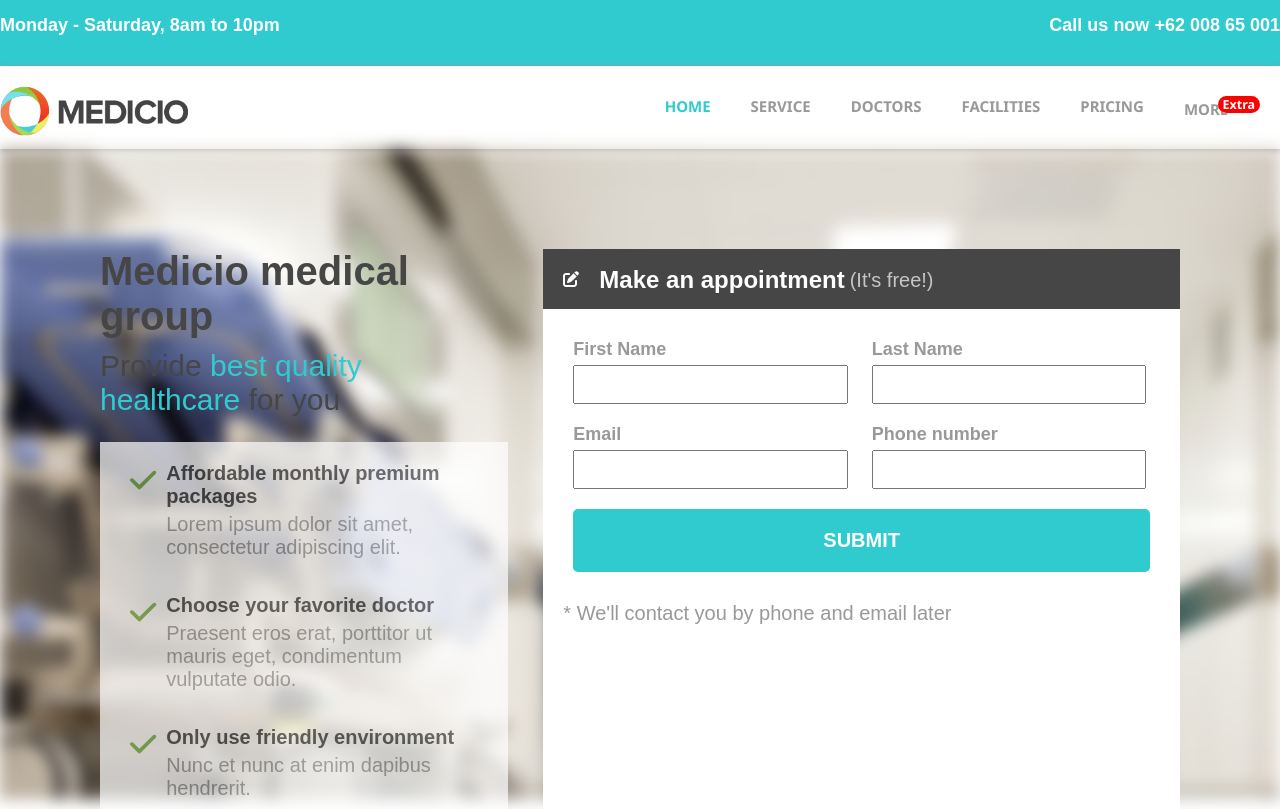
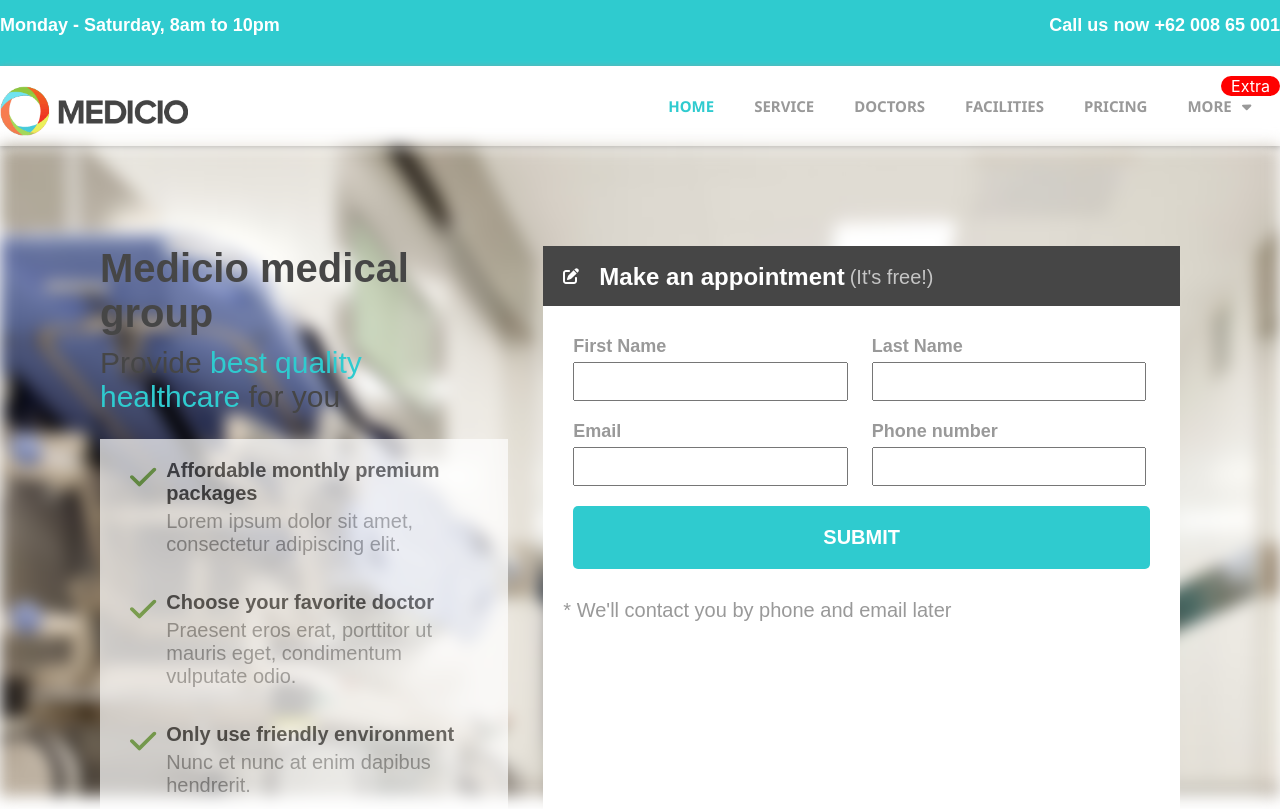
Before and after one commit to PSPenta/medicio-template, a React (Create React App) app: page / in a window 1280 px wide. Shown: the top 809 px of the page. Built offline with nearby package versions, Linux system fonts and the light colour scheme.

Commit message:
Code optimised

```diff
--- a/src/App.css
+++ b/src/App.css
@@ -73,3 +73,11 @@ h6 {
   font-weight: 900;
   cursor: pointer;
 }
+
+li {
+  list-style: none;
+}
+
+a {
+  text-decoration: none;
+}
--- a/src/components/Banner.css
+++ b/src/components/Banner.css
@@ -18,6 +18,5 @@
 }
 
 .banner-content a {
-  text-decoration: none;
   color: var(--white);
 }
--- a/src/components/DoctorCard.css
+++ b/src/components/DoctorCard.css
@@ -8,10 +8,6 @@
   border: 1px solid var(--light-grey);
 }
 
-.doctor-card a {
-  text-decoration: none;
-}
-
 .doctor-card a h5 {
   margin-top: 20px;
   color: var(--blue);
--- a/src/components/Doctors.css
+++ b/src/components/Doctors.css
@@ -14,7 +14,6 @@
 }
 
 .designation-nav li {
-  list-style: none;
   cursor: pointer;
   padding: 5px 10px;
   margin-right: 15px;
--- a/src/components/Header.css
+++ b/src/components/Header.css
@@ -26,11 +26,9 @@ nav ul {
 
 nav ul li {
   padding: 0 20px;
-  list-style: none;
 }
 
 nav ul li a {
-  text-decoration: none;
   font-family: 'Noto Sans', sans-serif;
   font-size: 15px;
   font-weight: bold;
@@ -42,13 +40,14 @@ nav ul li a.active, nav ul li a:hover {
   color: var(--blue);
 }
 
-nav ul sup {
+.extra {
   background-color: var(--red);
   color: var(--white);
   border-radius: 50px;
-  padding: 0 5px;
-  margin-top: -10000000px;
-  margin-left: -30px;
+  height: 20px;
+  padding: 0 10px;
+  margin-top: -20px;
+  margin-left: -50px;
   text-transform: none;
 }
 
--- a/src/components/Header.jsx
+++ b/src/components/Header.jsx
@@ -18,7 +18,8 @@ function Header() {
             <li><a href={'#Doctors'}>Doctors</a></li>
             <li><a href={'#Facilities'}>Facilities</a></li>
             <li><a href={'#Pricing'}>Pricing</a></li>
-            <li><a href={'#More'}>More<span><FontAwesomeIcon icon={faCaretDown} /></span><sup>Extra</sup></a></li>
+            <li><a href={'#More'}>More<span><FontAwesomeIcon icon={faCaretDown} /></span></a></li>
+            <span className={'extra'}>Extra</span>
           </ul>
         </nav>
       </div>
--- a/src/components/HealthPackage.css
+++ b/src/components/HealthPackage.css
@@ -52,7 +52,6 @@
 }
 
 .health-package .content ul li {
-  list-style: none;
   padding: 15px 0;
   font-size: 20px;
   font-weight: 300;
```
